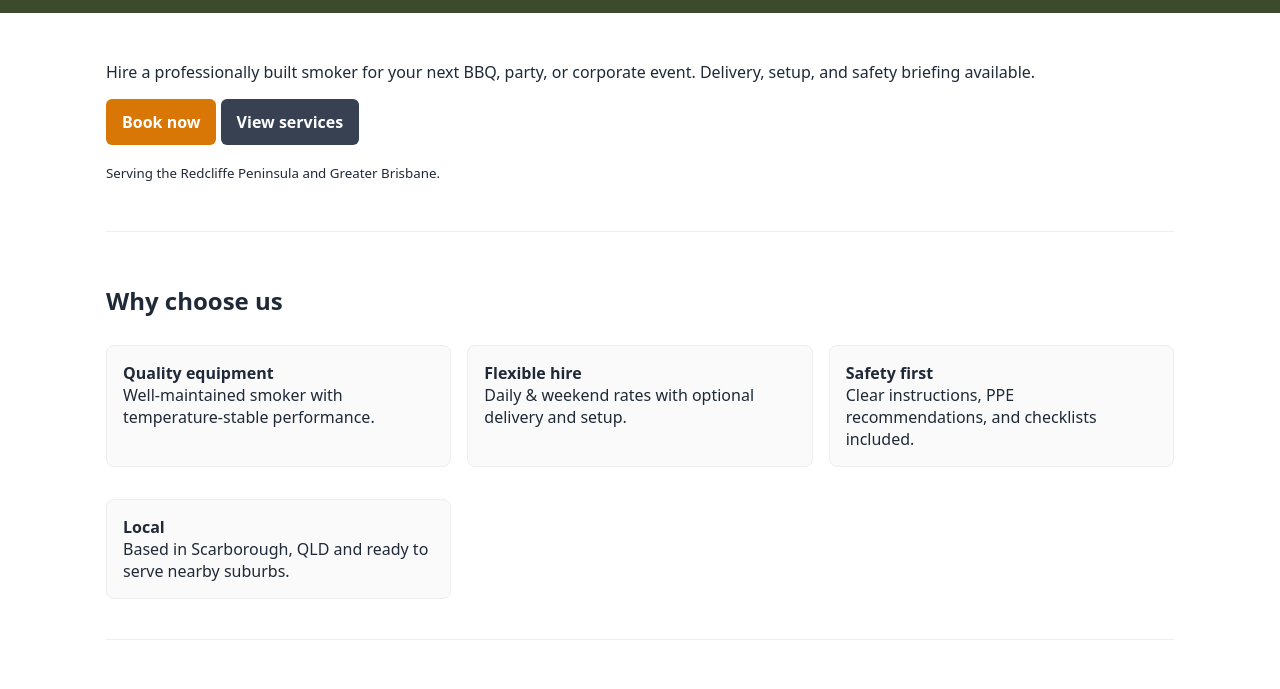
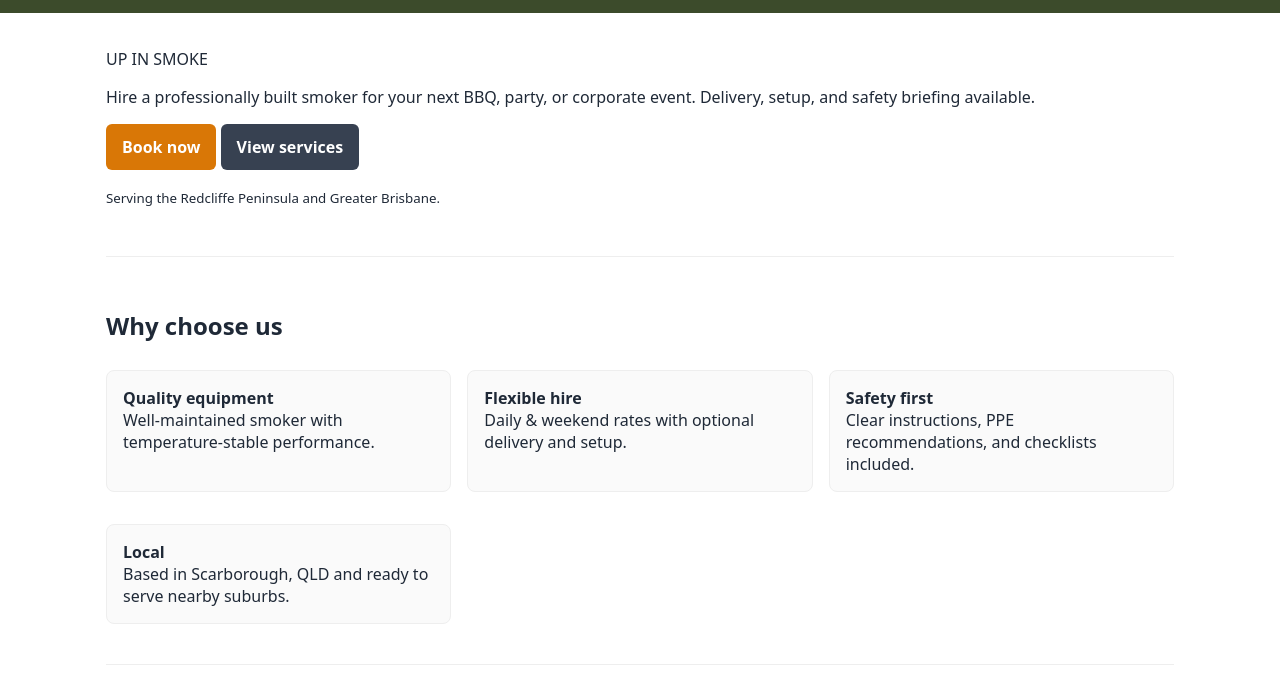
Before and after one commit to Rusty112-lab/Up-in-smoke, a plain HTML site: page index.html in a window 1280 px wide. Shown: the part 55-744 px from the top of the page. Drawn offline with Linux system fonts and the light colour scheme.

Commit message:
Update index.html

```diff
--- a/index.html
+++ b/index.html
@@ -30,7 +30,7 @@
 <main class='container'>
   <div class='hero'>
     <div>
-      <h1UP IN SMOKE</h1>
+      <h1></h1>UP IN SMOKE</h1>
       <p>Hire a professionally built smoker for your next BBQ, party, or corporate event. Delivery, setup, and safety briefing available.</p>
       <p><a class='btn' href='booking.html'>Book now</a> <a class='btn' style='background:#374151' href='services.html'>View services</a></p>
       <p class='muted'><small>Serving the Redcliffe Peninsula and Greater Brisbane.</small></p>
```
